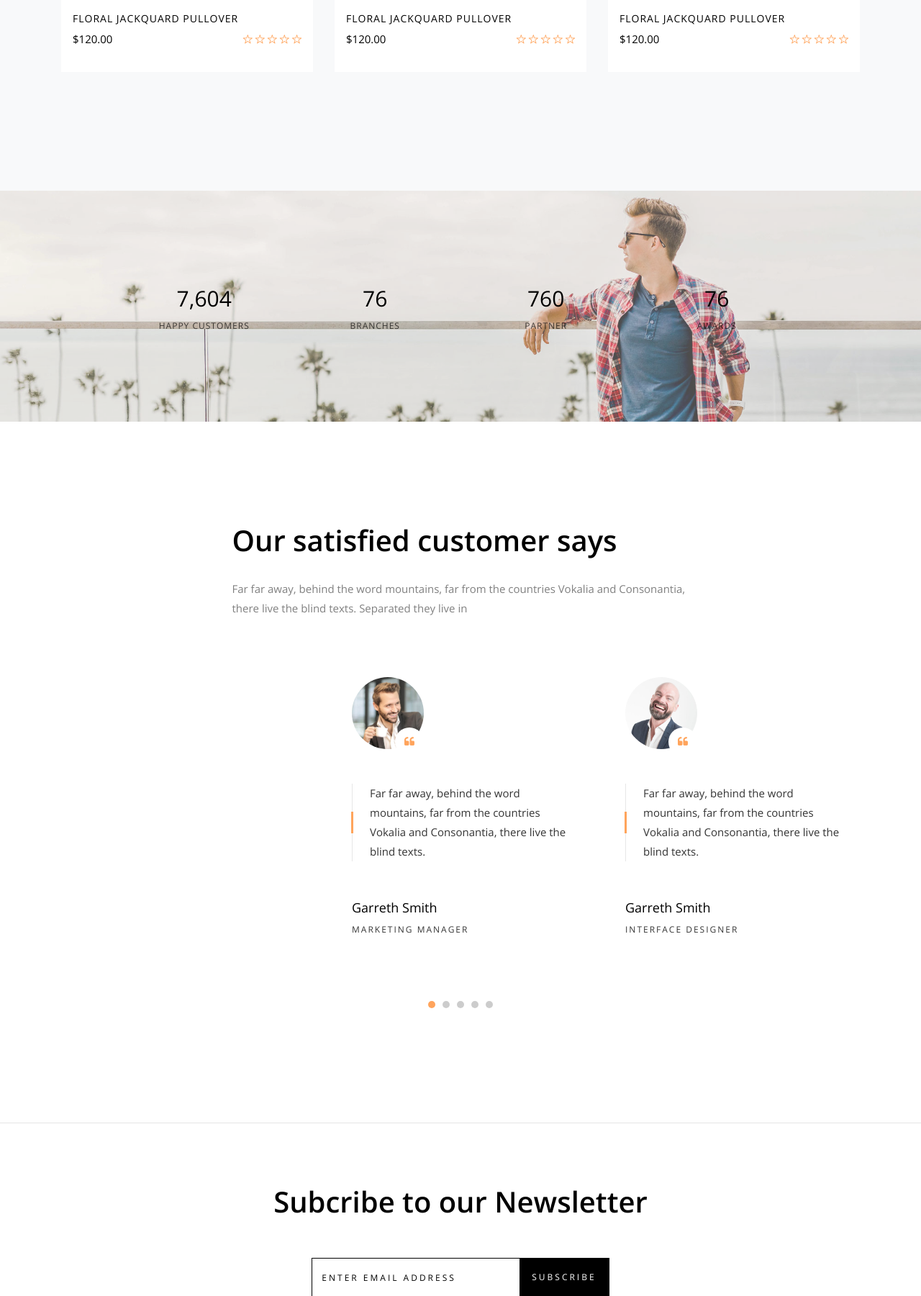
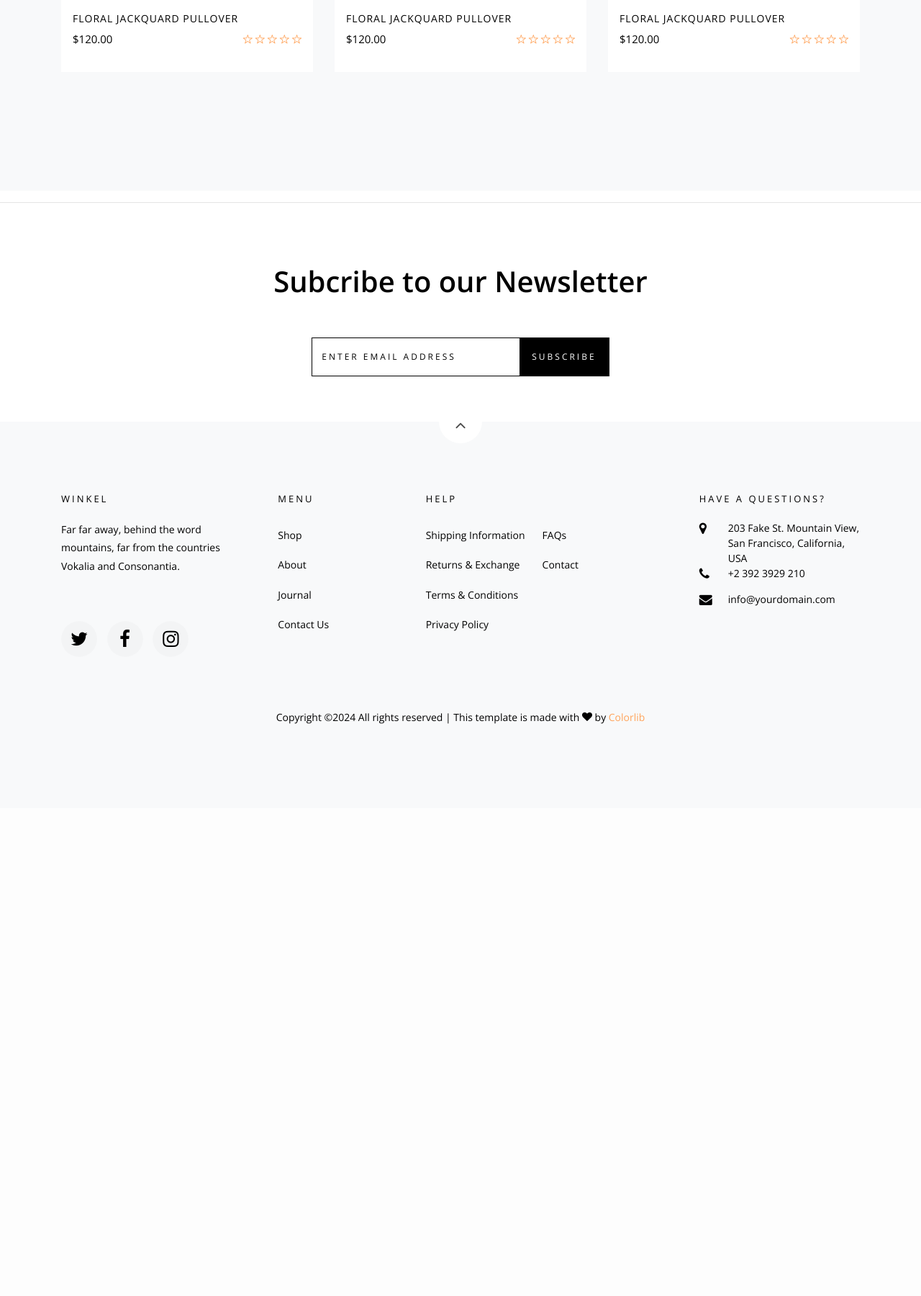
Before and after one commit to al219/projectwebecommercephp, a PHP site: page / in a window 1280 px wide. Shown: the part 4566-6367 px from the top of the page at 72% size. After the commit the page ends 5572 px from the top, so only its background shows below. Run offline with PHP 8.4, Linux system fonts and the light colour scheme; data that the repository does not hold is empty; some libraries are stand-ins or nearby versions; some web fonts are replaced.

Commit message:
menghapus section review pada index.html

```diff
--- a/index.php
+++ b/index.php
@@ -480,7 +480,7 @@
     	</div>
     </section>
 
-    <section class="ftco-section ftco-counter img" id="section-counter" style="background-image: url(images/bg_4.jpg);">
+    <!--<section class="ftco-section ftco-counter img" id="section-counter" style="background-image: url(images/bg_4.jpg);">
     	<div class="container">
     		<div class="row justify-content-center py-5">
     			<div class="col-md-10">
@@ -521,9 +521,9 @@
 	        </div>
         </div>
     	</div>
-    </section>
+    </section>-->
 
-    <section class="ftco-section testimony-section">
+    <!--<section class="ftco-section testimony-section">
       <div class="container">
         <div class="row justify-content-center mb-5 pb-3">
           <div class="col-md-7 heading-section ftco-animate">
@@ -608,7 +608,7 @@
           </div>
         </div>
       </div>
-    </section>
+    </section>-->
 		<hr>
 
 		<section class="ftco-section-parallax">
```
